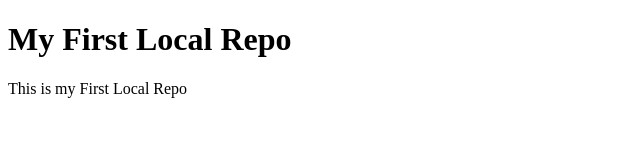
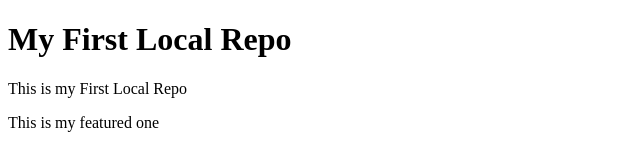
Before and after one commit to m-haris-dev/localrepo, a plain HTML site: page index.html in a window 1280 px wide. Shown: the whole page, without its empty margins (0-640 px from the left). Drawn offline with Linux system fonts and the light colour scheme.

Commit message:
Add Featured

```diff
--- a/index.html
+++ b/index.html
@@ -8,5 +8,6 @@
 <body>
     <h1>My First Local Repo</h1>
     <p class="">This is my First Local Repo</p>
+    <p>This is my featured one</p>
 </body>
 </html>
```
